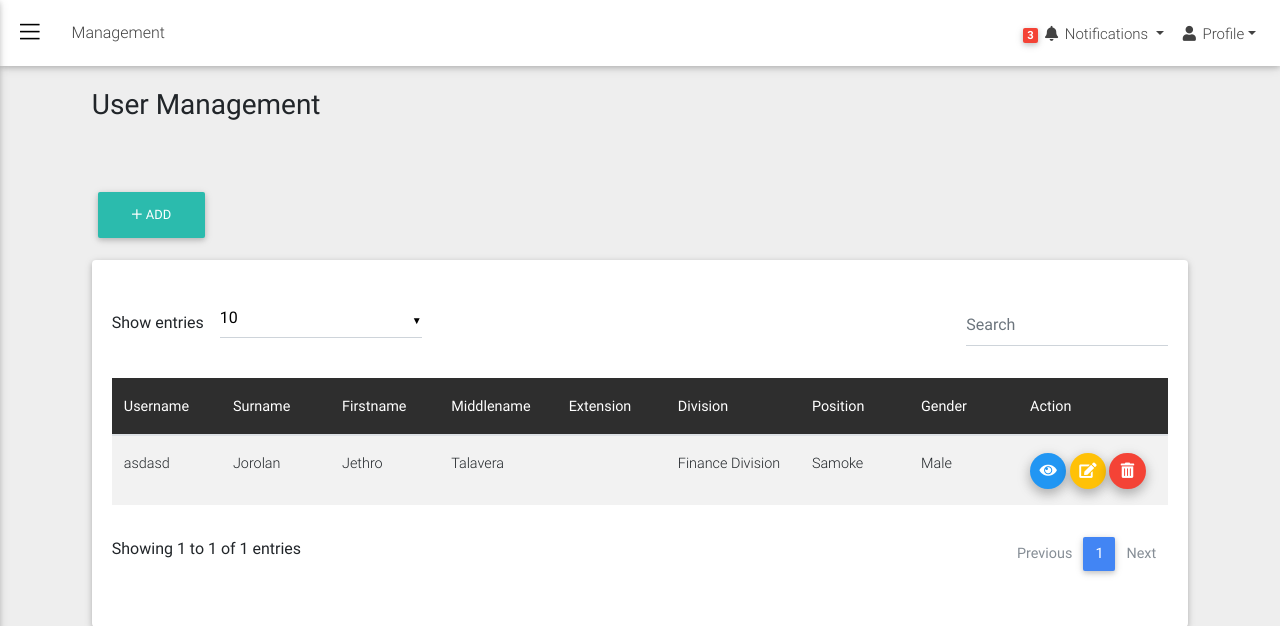
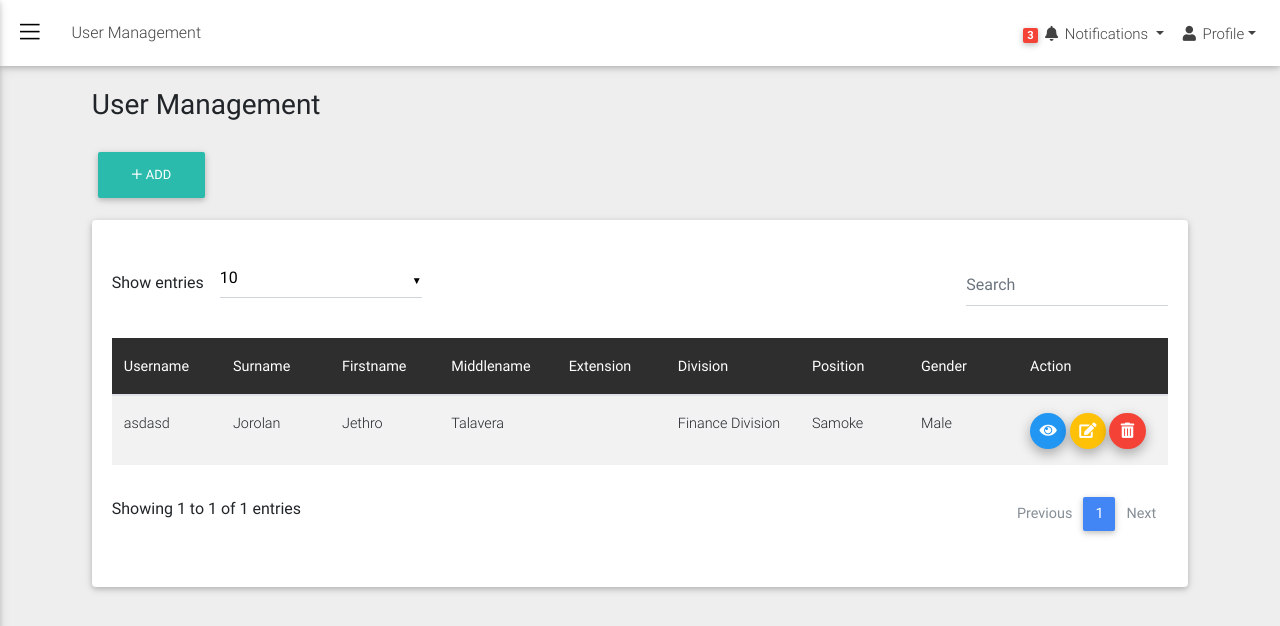
Before and after one commit to alenkristyan30/isd_monitoring_toolkit, a PHP site: page /management in a window 1280 px wide. Shown: the top 626 px of the page. Run offline with PHP 8.4, Linux system fonts and the light colour scheme; data comes from the database, SQL or seed files in the repository; some libraries are stand-ins or nearby versions.

Commit message:
components

```diff
--- a/components/management.php
+++ b/components/management.php
@@ -1,5 +1,5 @@
  <section>
-  <div class="text-left mb-5">
+  <div class="text-left">
     <h3 class="pb-3"><strong>User Management</strong></h3>
   </div>
   <section>
--- a/division/index.php
+++ b/division/index.php
@@ -12,6 +12,11 @@
     </div>
   </main>
   <?php include('../layout/footer.php'); ?>
+  <script type="text/javascript">
+    $(document).ready(function() {
+      $('#side-val').text("Division");
+    })
+  </script>
   <script>
     $(".button-collapse").sideNav();
     var container = document.querySelector('.custom-scrollbar');
--- a/layout/side_nav.php
+++ b/layout/side_nav.php
@@ -27,7 +27,7 @@
                 <a href="../admin_management" class="waves-effect">Administrator</a>
               </li>
               <li>
-                <a href="../management" class="waves-effect">User</a>
+                <a href="../management" class="waves-effect">User Management</a>
               </li>
               <li>
                 <a href="../system_management" class="waves-effect">System management</a>
--- a/management/index.php
+++ b/management/index.php
@@ -22,7 +22,7 @@
   </script>
   <script type="text/javascript">
     $(document).ready(function() {
-      $('#side-val').text("Management");
+      $('#side-val').text("User Management");
     })
   </script>
   <script>
```
